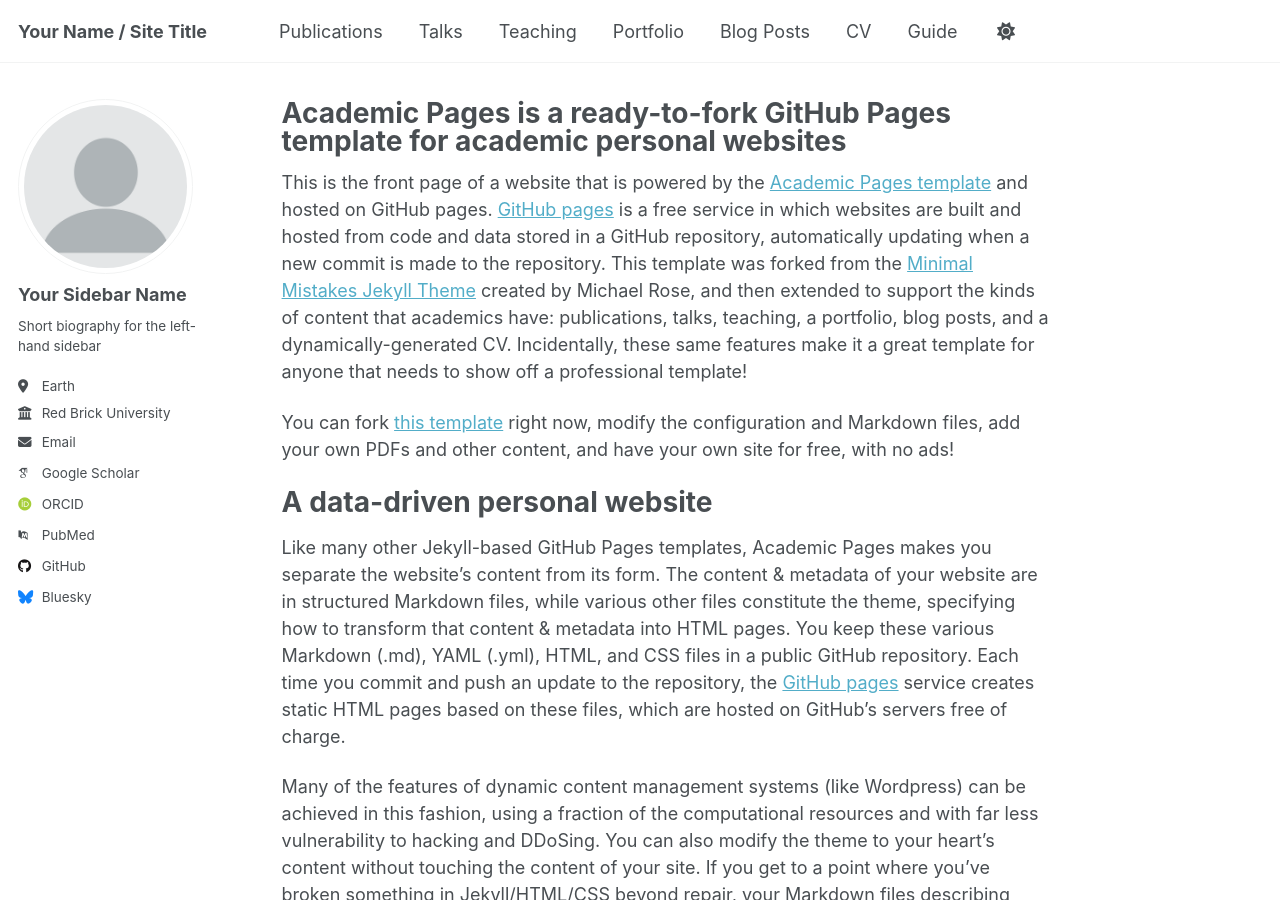
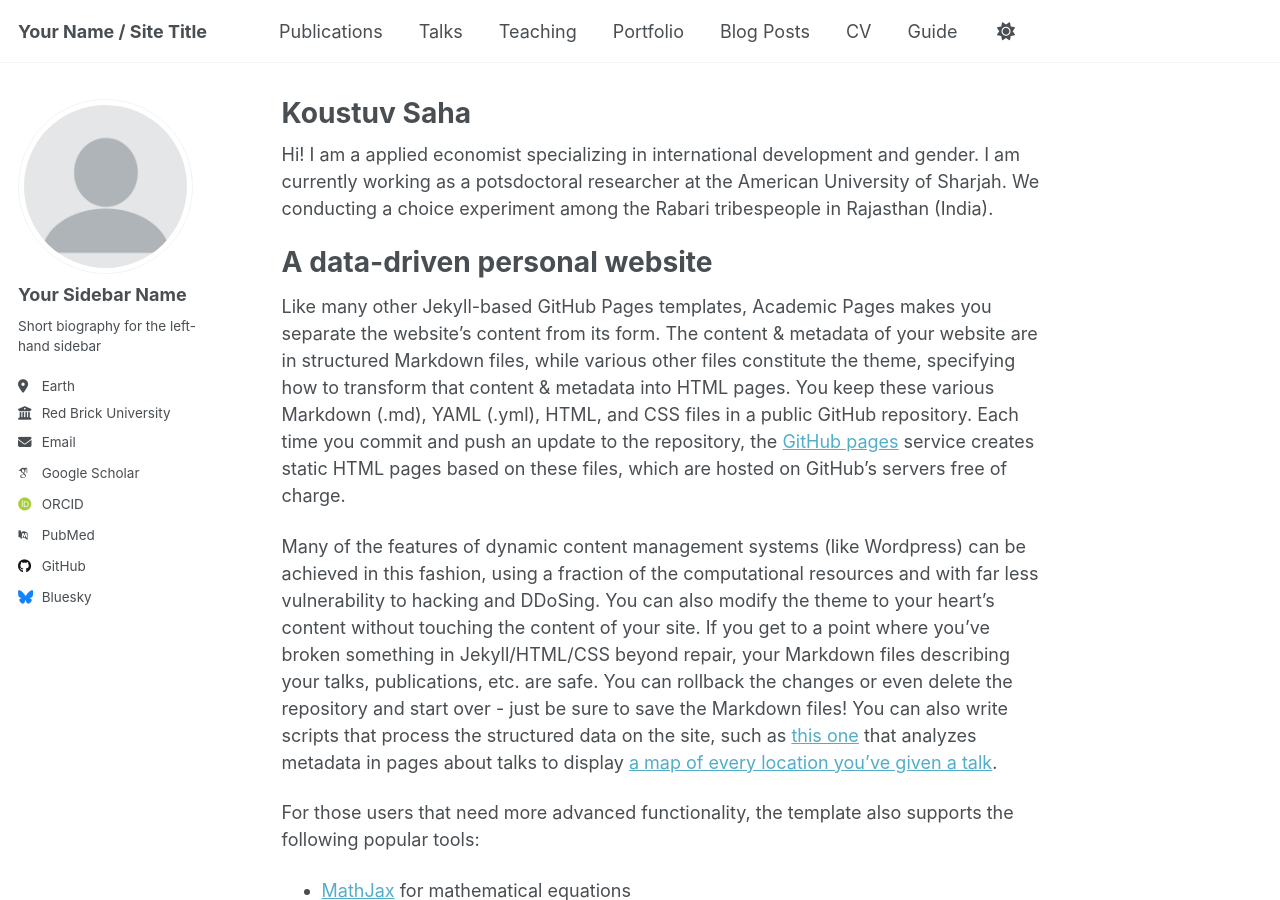
Before and after one commit to sahakoustuv/koustuvsaha.github.io, a Jekyll site: the page built from _pages/about.md, in a window 1280 px wide and 900 px high. Built offline with Jekyll 4.4.1, drawn with Linux system fonts in a browser that asks for light colours; some web fonts are replaced; a script that is not in the unit is left out.

Commit message:
Update about.md

```diff
--- a/_pages/about.md
+++ b/_pages/about.md
@@ -1,15 +1,13 @@
 ---
 permalink: /
-title: "Academic Pages is a ready-to-fork GitHub Pages template for academic personal websites"
+title: "Koustuv Saha"
 author_profile: true
 redirect_from:
   - /about/
   - /about.html
 ---
 
-This is the front page of a website that is powered by the [Academic Pages template](https://github.com/academicpages/academicpages.github.io) and hosted on GitHub pages. [GitHub pages](https://pages.github.com) is a free service in which websites are built and hosted from code and data stored in a GitHub repository, automatically updating when a new commit is made to the repository. This template was forked from the [Minimal Mistakes Jekyll Theme](https://mmistakes.github.io/minimal-mistakes/) created by Michael Rose, and then extended to support the kinds of content that academics have: publications, talks, teaching, a portfolio, blog posts, and a dynamically-generated CV. Incidentally, these same features make it a great template for anyone that needs to show off a professional template!
-
- You can fork [this template](https://github.com/academicpages/academicpages.github.io) right now, modify the configuration and Markdown files, add your own PDFs and other content, and have your own site for free, with no ads!
+Hi! I am a applied economist specializing in international development and gender. I am currently working as a potsdoctoral researcher at the American University of Sharjah. We conducting a choice experiment among the Rabari tribespeople in Rajasthan (India).
 
 A data-driven personal website
 ======
```
